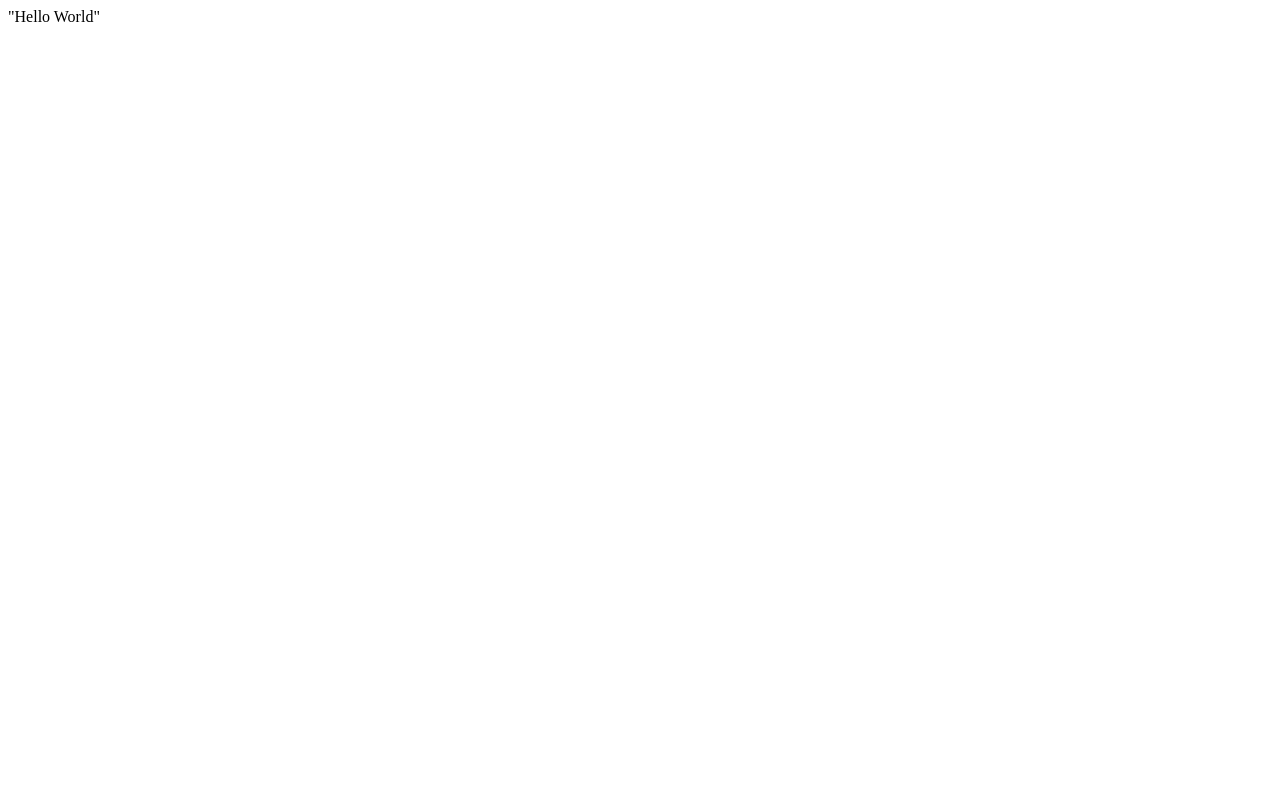
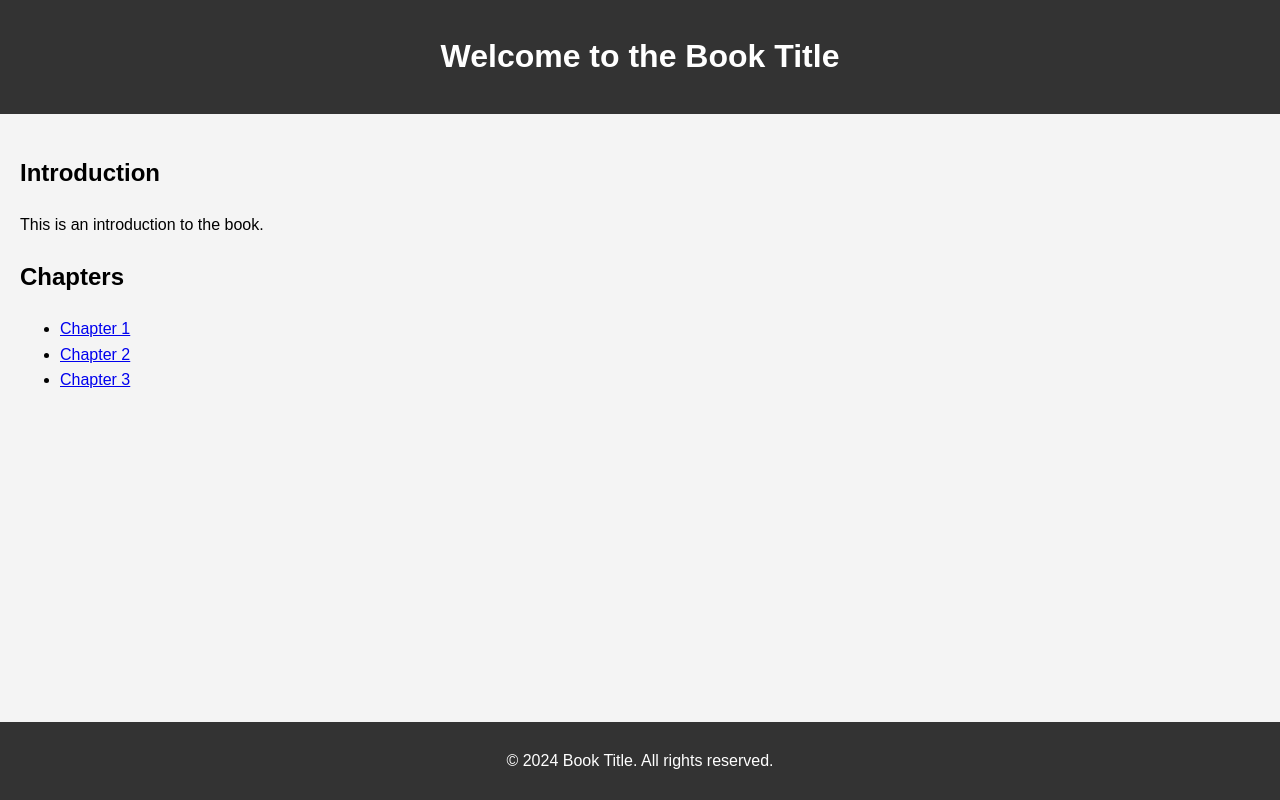
Before and after one commit to CodingTiger18/CodingTiger18.test.github.io, a plain HTML site: page index.html in a window 1280 px wide. Drawn offline with Linux system fonts and the light colour scheme.

Commit message:
index.html updated

```diff
--- a/index.html
+++ b/index.html
@@ -1 +1,32 @@
-"Hello World"
+<!DOCTYPE html>
+<html lang="en">
+<head>
+    <meta charset="UTF-8">
+    <meta name="viewport" content="width=device-width, initial-scale=1.0">
+    <title>Book Title - Home</title>
+    <link rel="stylesheet" href="styles.css">
+</head>
+<body>
+    <header>
+        <h1>Welcome to the Book Title</h1>
+    </header>
+    <main>
+        <section id="introduction">
+            <h2>Introduction</h2>
+            <p>This is an introduction to the book.</p>
+        </section>
+        <section id="chapters">
+            <h2>Chapters</h2>
+            <ul>
+                <li><a href="chapter1.html">Chapter 1</a></li>
+                <li><a href="chapter2.html">Chapter 2</a></li>
+                <li><a href="chapter3.html">Chapter 3</a></li>
+                <!-- Add more chapters as needed -->
+            </ul>
+        </section>
+    </main>
+    <footer>
+        <p>&copy; 2024 Book Title. All rights reserved.</p>
+    </footer>
+</body>
+</html>
```
